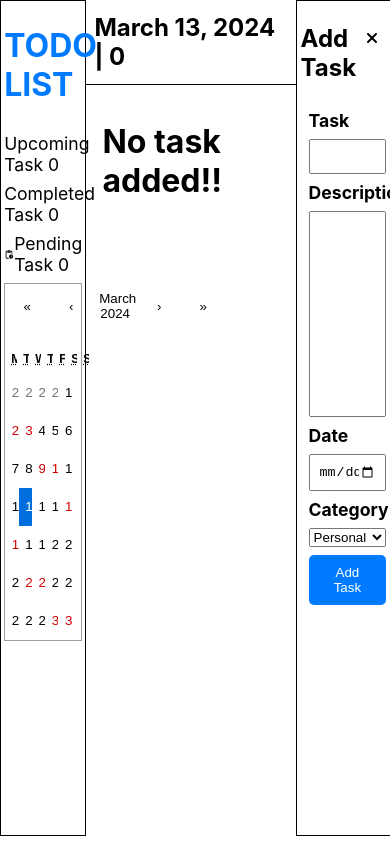
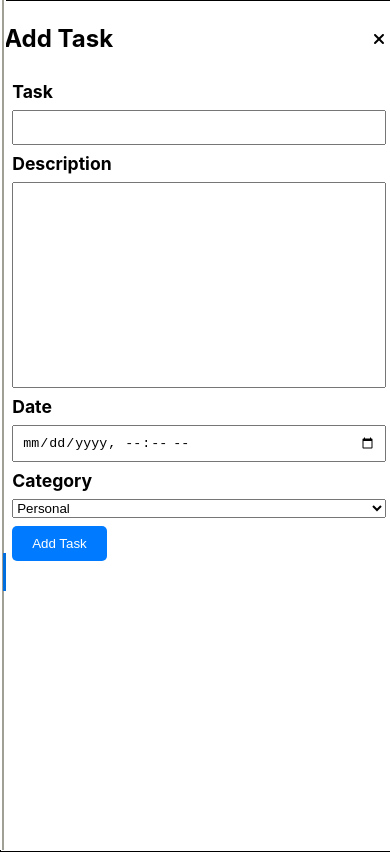
Before and after one commit to Community-Programmer/Todo-App, a React (Create React App) app: page / in a window 390 px wide. Both pictures are taken after a click on the button "Add New Task". Built offline with nearby package versions, Linux system fonts and the light colour scheme.

Commit message:
Added responsiveness for small devices

```diff
--- a/src/App.scss
+++ b/src/App.scss
@@ -1,27 +1,29 @@
+@import "./Styles/global";
 
-@import './Styles/global';
-
-.container{
+.container {
   display: flex;
-
 }
 
-.container__leftSection{
+.container__leftSection {
   border: 1px solid;
   width: 20%;
   padding: 0.2rem;
 
-  h1{
+  .closeSideNav{
+    display: none;
+  }
+
+  h1 {
     color: $primary-color;
   }
 
-  .container__leftSection_wrap{
+  .container__leftSection_wrap {
     display: flex;
     flex-direction: column;
     gap: 0.5rem;
     padding: 0.5rem 0;
 
-    span{
+    span {
       font-size: 1.1rem;
       display: flex;
       align-items: center;
@@ -29,18 +31,19 @@
   }
 }
 
-
-
-.container__rightSection{
-
+.container__rightSection {
   display: flex;
   width: 80vw;
 
-  .container__rightSection__mainMenu{
+  .container__rightSection__mainMenu {
     width: 100%;
+
+    .navMenu {
+      display: none;
+    }
   }
 
-  .container__rightSection__topMenu{
+  .container__rightSection__topMenu {
     display: flex;
     justify-content: space-between;
     align-items: center;
@@ -49,9 +52,48 @@
     height: 8vh;
   }
 
-  .container__rightSection__subMenu{
+  .container__rightSection__subMenu {
     height: 89vh;
     overflow: auto;
   }
+}
 
+@media screen and (max-width: 768px) {
+  .container__leftSection {
+    position: absolute;
+    background-color: white;
+    width: 0;
+    height: 100%;
+    display: flex;
+    flex-direction: column;
+    align-items: center;
+    justify-content: center;
+    z-index: 1;
+    border: none;
+    overflow: hidden;
+    transition: width 0.2s ease-in-out;
+
+    .closeSideNav{
+      display: block;
+    }
+  }
+
+  .container__leftSection.openSideNav {
+    width: 100%;
+  }
+
+  .container__rightSection {
+    width: 100vw;
+  }
+
+
+  .container__rightSection__topMenu {
+    font-size: 0.9rem;
+  }
+
+  .container__rightSection__mainMenu {
+    .navMenu {
+      display: block !important;
+    }
+  }
 }
--- a/src/App.tsx
+++ b/src/App.tsx
@@ -9,44 +9,54 @@ import TaskCard from "./Components/TaskCard/TaskCard";
 import { IoCalendarNumberOutline } from "react-icons/io5";
 import { IoCheckmarkDone } from "react-icons/io5";
 import { MdOutlinePendingActions } from "react-icons/md";
+import { RxHamburgerMenu } from "react-icons/rx";
+import { FaXmark } from "react-icons/fa6";
+
 
 import AppContext, { TodoContextType } from "./Context/AppContext/context";
+
 
 type ValuePiece = Date | null;
 
 type Value = ValuePiece | [ValuePiece, ValuePiece];
 
 const App: React.FC = () => {
-
-
-
-  const { isPaneOpen, setIsPaneOpen, todos, setTodos} = useContext(AppContext) as TodoContextType;
+  const { isPaneOpen, setIsPaneOpen, todos, setTodos } = useContext(
+    AppContext
+  ) as TodoContextType;
 
   const [value, onChange] = useState<Value>(new Date());
 
+  const [isNavOpen, setNavOpen] = useState<Boolean>(false)
 
-  const CompletedTask = todos.filter((todo)=>todo.isCompleted).length;
-  const UpcomingTask = todos.filter((todo)=>!todo.isCompleted && new Date(todo.date) > new Date()).length;
-  const PendingTask = todos.filter((todo)=>!todo.isCompleted && new Date(todo.date) < new Date()).length;
+  const CompletedTask = todos.filter((todo) => todo.isCompleted).length;
+  const UpcomingTask = todos.filter(
+    (todo) => !todo.isCompleted && new Date(todo.date) > new Date()
+  ).length;
+  const PendingTask = todos.filter(
+    (todo) => !todo.isCompleted && new Date(todo.date) < new Date()
+  ).length;
 
-
-  const DayTask = todos.filter((todos)=> format(new Date(todos.date), 'yyyy-MM-dd') === format(value!.toString(), 'yyyy-MM-dd')).length;
-
-
+  const DayTask = todos.filter(
+    (todos) =>
+      format(new Date(todos.date), "yyyy-MM-dd") ===
+      format(value!.toString(), "yyyy-MM-dd")
+  ).length;
 
   useEffect(() => {
-    const todosListString = localStorage.getItem('todos');
+    const todosListString = localStorage.getItem("todos");
     const todosList = todosListString ? JSON.parse(todosListString) : [];
     if (todosList) {
       setTodos(todosList);
     }
   }, [setTodos]);
 
-
   return (
     <>
       <div className="container">
-        <div className="container__leftSection">
+        <div className={`container__leftSection ${isNavOpen ? 'openSideNav' : ''}`}>
+
+          <FaXmark className="closeSideNav" onClick={()=>setNavOpen(!isNavOpen)}/>
           <h1>TODO LIST</h1>
           <div className="container__leftSection_wrap">
             <span>
@@ -57,33 +67,34 @@ const App: React.FC = () => {
               <IoCheckmarkDone fontSize={25} /> Completed Task {CompletedTask}
             </span>
             <span>
-              <MdOutlinePendingActions fontSize={25} /> Pending Task {PendingTask}
+              <MdOutlinePendingActions fontSize={25} /> Pending Task{" "}
+              {PendingTask}
             </span>
           </div>
-          <Calendar onChange={onChange} value={value} />
+          <Calendar onClickDay={()=>setNavOpen(!isNavOpen)} onChange={onChange} value={value} />
         </div>
 
         <div className="container__rightSection">
           <div className="container__rightSection__mainMenu">
             <div className="container__rightSection__topMenu">
-              <h2>{format(value!.toString(), 'MMMM d, yyyy')} | {DayTask}</h2>
+              <RxHamburgerMenu className="navMenu" fontSize={25} onClick={()=>setNavOpen(!isNavOpen)}/>
+              <h2>
+                {format(value!.toString(), "MMMM d, yyyy")} | {DayTask}
+              </h2>
 
-              {!isPaneOpen &&               <button
+              {!isPaneOpen && (
+                <button
                   className="button"
                   onClick={() => setIsPaneOpen(!isPaneOpen)}
                 >
                   Add New Task
-            </button>}
-
+                </button>
+              )}
             </div>
 
-
-
-
             <div className="container__rightSection__subMenu">
-
               <div className="taskCard__container">
-            {DayTask === 0 ? <h1>No task added!!</h1>: ''}
+                {DayTask === 0 ? <h1>No task added!!</h1> : ""}
                 {todos
                   .filter(
                     (todo) =>
@@ -103,7 +114,7 @@ const App: React.FC = () => {
               </div>
             </div>
           </div>
-          <TaskPane/>
+          <TaskPane />
         </div>
       </div>
     </>
--- a/src/Components/TaskCard/TaskCard.scss
+++ b/src/Components/TaskCard/TaskCard.scss
@@ -100,3 +100,12 @@
 
     }
 }
+
+
+
+@media screen and (max-width: 768px) {
+
+    .taskCard__container__card{
+        width: 100%;
+    }
+}
--- a/src/Components/TaskPane/TaskPane.scss
+++ b/src/Components/TaskPane/TaskPane.scss
@@ -13,13 +13,6 @@
 
 .tasKPane__container{
     padding: 0.2rem;
-
-    svg{
-        position: absolute;
-        right: 10px;
-        top: 30px;
-        cursor: pointer;
-    }
 
     form{
         display: flex;
@@ -43,3 +36,12 @@
         font-weight: bold;
     }
 }
+
+@media screen and (max-width: 768px) {
+
+    .tasKPane__container{
+        position: absolute;
+        width: 100%;
+        height: 100%;
+    }
+}
--- a/src/Components/TaskPane/TaskPane.tsx
+++ b/src/Components/TaskPane/TaskPane.tsx
@@ -63,7 +63,7 @@ const TaskPane: React.FC = () => {
 
   return (
     <div className={`tasKPane__container ${isPaneOpen ? "openPane" : ""}`}>
-      <FaXmark onClick={()=>{setIsPaneOpen(!isPaneOpen); resetForm()}}/>
+      <FaXmark  className="closeSideNav" onClick={()=>{setIsPaneOpen(!isPaneOpen); resetForm()}}/>
 
       <h2>Add Task</h2>
       <form onSubmit={(event) => handleSubmit(event, todo.id)}>
--- a/src/Styles/_global.scss
+++ b/src/Styles/_global.scss
@@ -20,3 +20,11 @@ $secondary-color: #6c757d;
       box-shadow: 0 0 0 3px lighten($primary-color, 30%);
     }
   }
+
+
+  .closeSideNav{
+    position: absolute;
+    right: 10px;
+    top: 30px;
+    cursor: pointer;
+}
```
Lines whose indentation alone changed are shown as unchanged.
